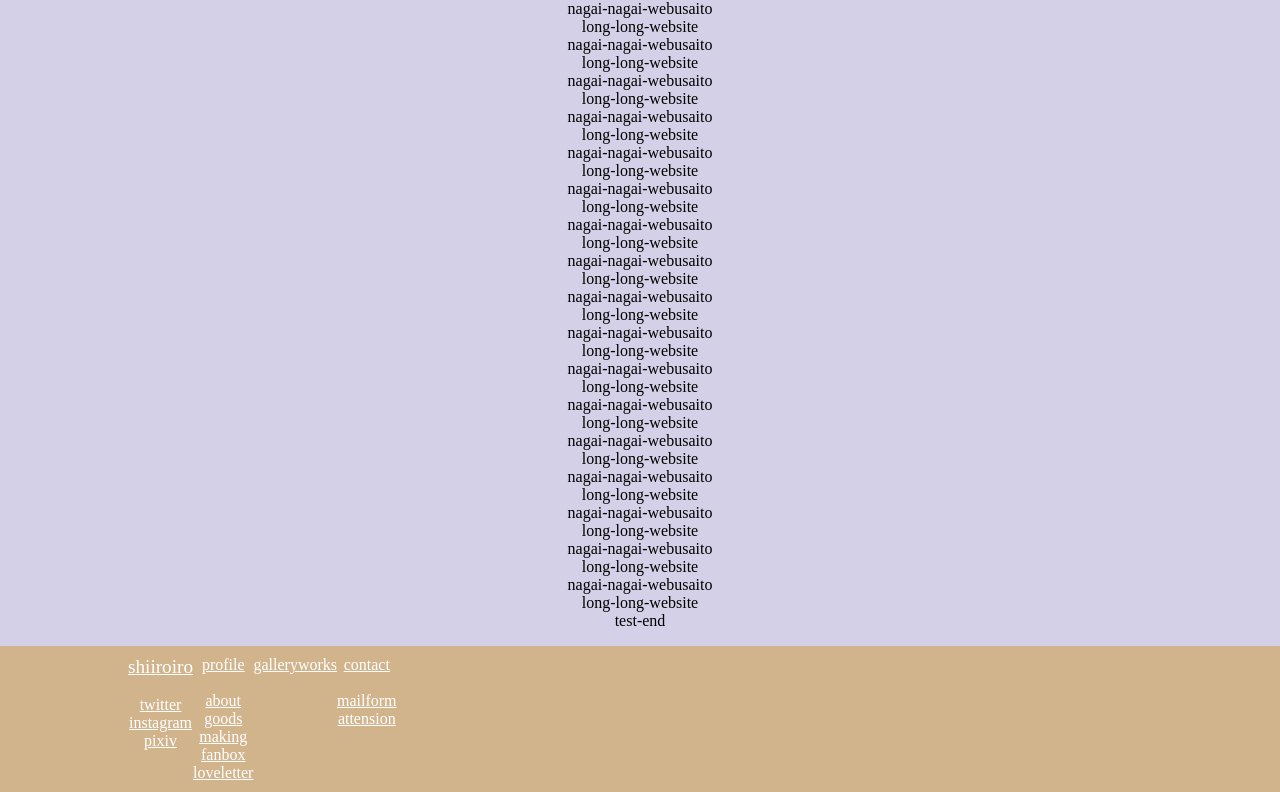
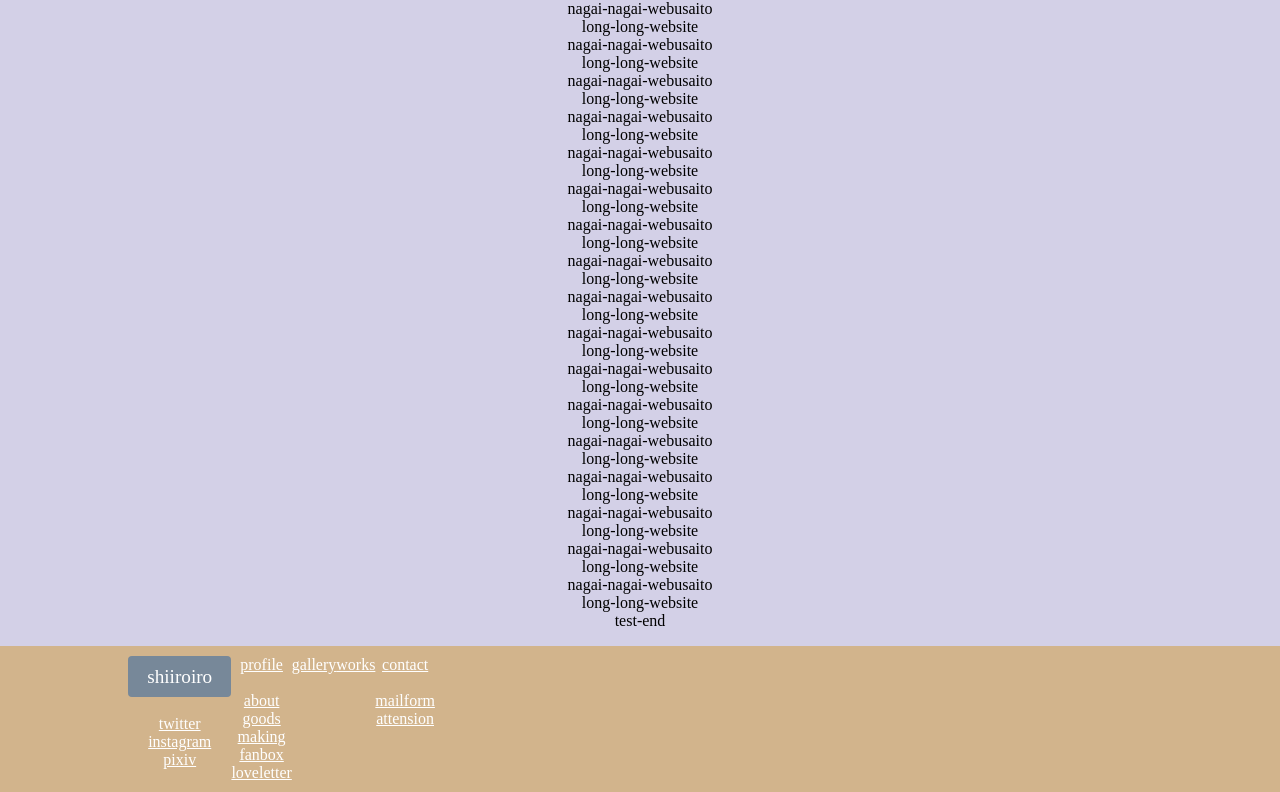
Before and after one commit to uniunimagumagu/alpacaproject3, a plain HTML site: page tab.html in a window 1280 px wide. Shown: the part 1080-1872 px from the top of the page. Drawn offline with nearby package versions, Linux system fonts and the light colour scheme.

Commit message:
0525フッターボタンの調整

```diff
--- a/tab.css
+++ b/tab.css
@@ -53,3 +53,14 @@ body{
     padding-top: 100px;
     padding-right: 50px;/*左右余白*/
 }
+
+.btn-style-link {/*bingGPTから*/
+    /*aタグのstyle要素に加えることでボタン風に
+    できる*/
+    display: inline-block;
+    padding: 0.5em 1em;
+    background-color: lightslategray;
+    color: #000;
+    text-decoration: none;
+    border-radius: 0.25rem;
+  }
--- a/tab.html
+++ b/tab.html
@@ -131,7 +131,7 @@
 
        <div class="footer">
          <div>
-            <a style="font-size:larger;color:inherit;" href="https://github.com/uniunimagumagu/alpacaproject3/">shiiroiro</a>
+            <a class="btn-style-link" style="font-size:larger;color:inherit;" href="https://github.com/uniunimagumagu/alpacaproject3/">shiiroiro</a>
             <br>
             <br>
             <a style="color:inherit" href="https://twitter.com/9dyWGjJ5Yji92tj">twitter</a>
```
